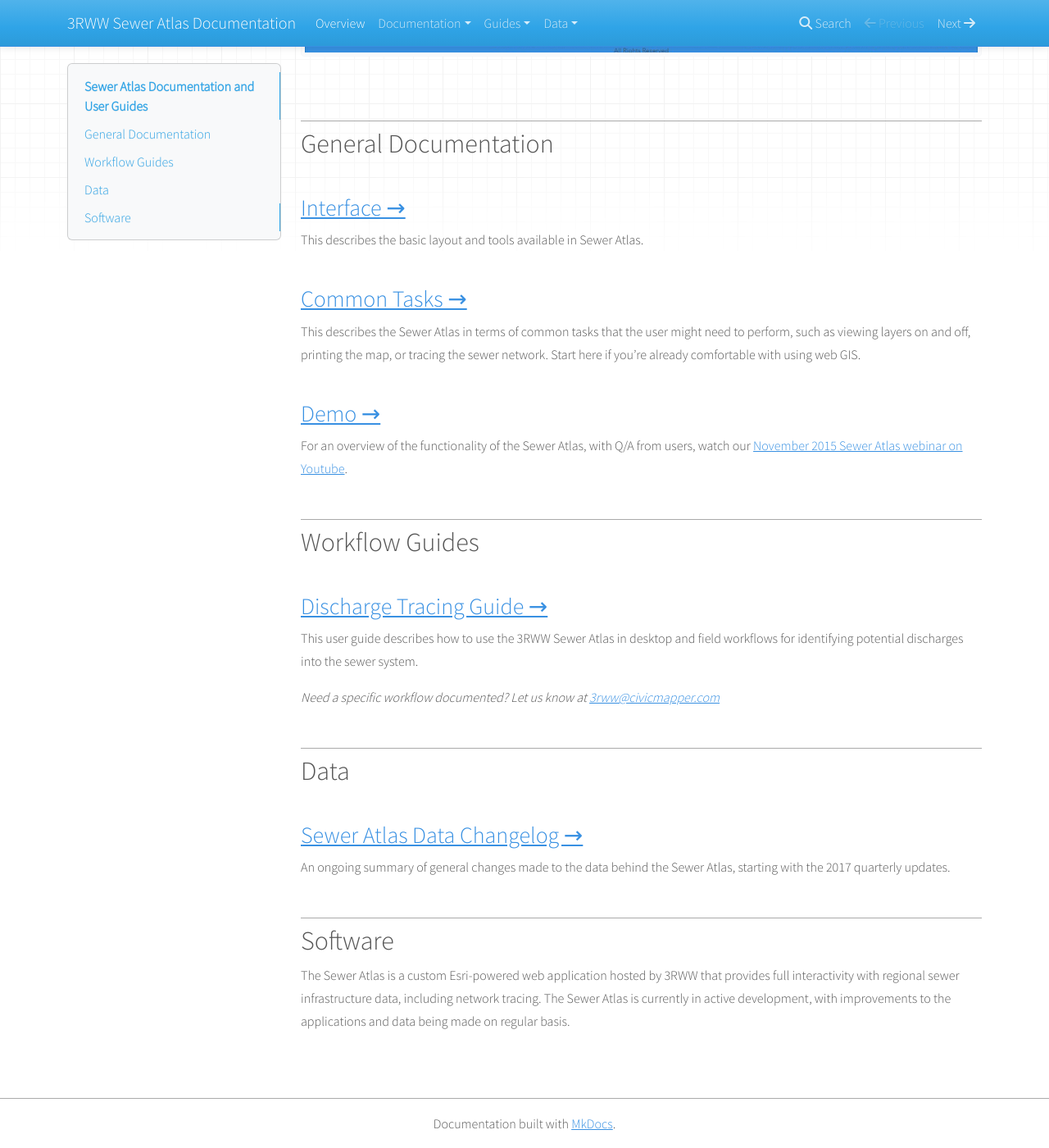
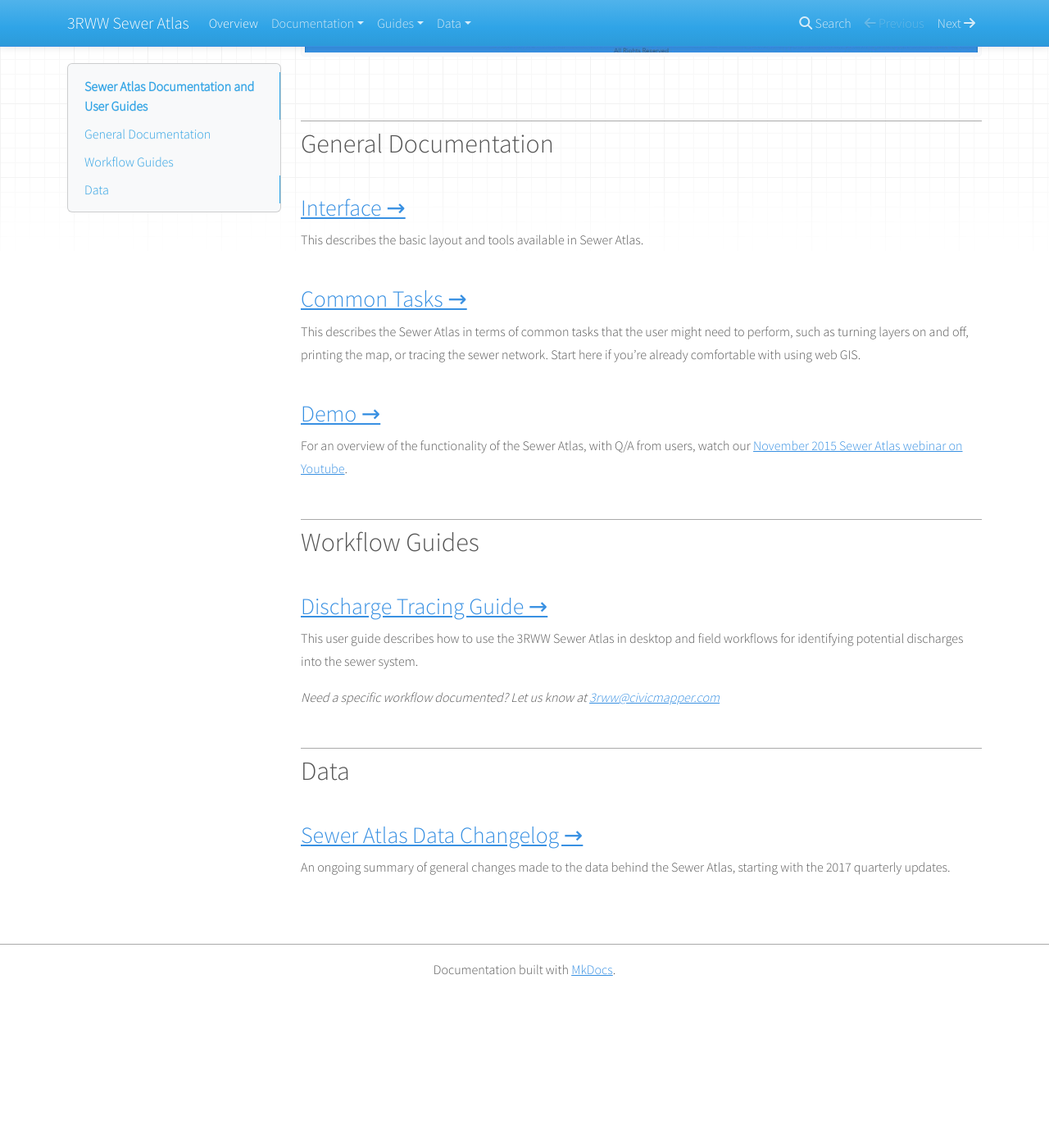
Before and after one commit to 3rww/sewer-atlas-docs, an MkDocs documentation site: the page built from docs/index.md, in a window 1280 px wide and 1400 px high, scrolled down 767 px. Shown: the whole window at 82% size. Built offline with MkDocs 1.6.1, drawn with Linux system fonts in a browser that asks for light colours; nearby versions of some CDN libraries; old or Windows-style settings are respelled for this version of MkDocs; after the commit the page ends 1979 px from its top, so only the background shows below that.

Commit message:
text fixes and style tweaks; data downloads page

```diff
--- a/docs/extra.css
+++ b/docs/extra.css
@@ -20,7 +20,11 @@
     margin: 15px 15px 20px auto !important;
 }
 
-.h1,.h2,.h3,.h4,.h5,.h6,body,h1,h2,h3,h4,h5,h6 {
+.h1,.h2,.h3,.h4,.h5,.h6,h1,h2,h3,h4,h5,h6 {
+    /*font-family: 'Palatino Linotype','Libre Baskerville', serif !important;*/
+    font-family: 'Source Sans Pro',Verdana,Arial,Helvetica,sans-serif;
+}
+body {
     font-family: 'Source Sans Pro',Verdana,Arial,Helvetica,sans-serif;
 }
 
--- a/docs/index.md
+++ b/docs/index.md
@@ -12,7 +12,7 @@
 ### [Interface &rarr;](help_rsi_ui.md)
 This describes the basic layout and tools available in Sewer Atlas.
 ### [Common Tasks &rarr;](help_rsi_tasks.md)
-This describes the Sewer Atlas in terms of common tasks that the user might need to perform, such as viewing layers on and off, printing the map, or tracing the sewer network. Start here if you're already comfortable with using web GIS.
+This describes the Sewer Atlas in terms of common tasks that the user might need to perform, such as turning layers on and off, printing the map, or tracing the sewer network. Start here if you're already comfortable with using web GIS.
 ### [Demo &rarr; ](https://www.youtube.com/watch?v=UO1S4CFOxdI)
 For an overview of the functionality of the Sewer Atlas, with Q/A from users, watch our [November 2015 Sewer Atlas webinar on Youtube](https://www.youtube.com/watch?v=UO1S4CFOxdI).
 
@@ -28,7 +28,3 @@
 
 ### [Sewer Atlas Data Changelog &rarr;](changelog.md)
 An ongoing summary of general changes made to the data behind the Sewer Atlas, starting with the 2017 quarterly updates.
-
-## Software
-
-The Sewer Atlas is a custom Esri-powered web application hosted by 3RWW that provides full interactivity with regional sewer infrastructure data, including network tracing. The Sewer Atlas is currently in active development, with improvements to the applications and data being made on regular basis.
--- a/mkdocs.yml
+++ b/mkdocs.yml
@@ -1,15 +1,17 @@
-site_name: 3RWW Sewer Atlas Documentation
+site_name: 3RWW Sewer Atlas
 site_description: Help documentation for the 3 Rivers Wet Weather Atlas products.
 site_favicon: img\favicon.ico
 pages:
 - Overview: index.md
 - Documentation:
+    - Contents: help_rsi.md
     - Interface:  help_rsi_ui.md
     - Common Tasks:  help_rsi_tasks.md
 - Guides:
     - Discharge Analysis: guide_rsi_trace.md
 - Data:
     - Changelog: changelog.md
+    - Downloads and Services: services_and_downloads.md
 markdown_extensions:
     - smarty
 site_dir:
```
Also changed, not shown: docs/help_rsi.md (+2 -2 lines), docs/help_rsi_tasks.md (+2 -0 lines), docs/help_rsi_ui.md (+3 -0 lines), docs/services_and_downloads.md (added, +5 -0 lines).
